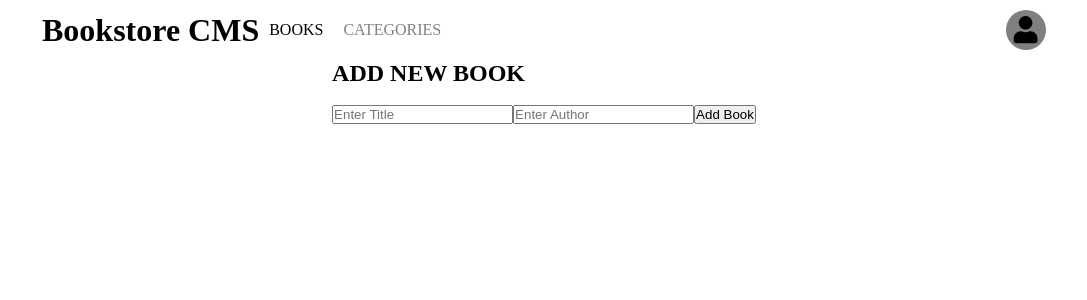
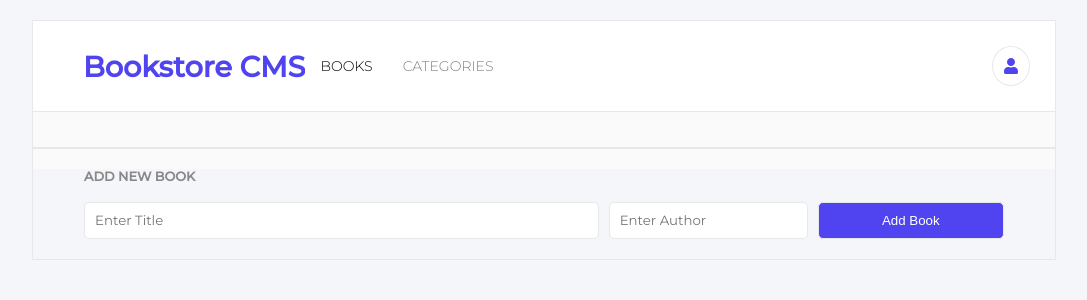
Before and after one commit to Nejjari001/bookstore-project, a React (Create React App) app: page / in a window 1280 px wide. Shown: the top 300 px of the page, without its empty margins (96-1183 px from the left). Built offline with nearby package versions, Linux system fonts and the light colour scheme; no server answers.

Commit message:
Update index.css file

```diff
--- a/src/index.css
+++ b/src/index.css
@@ -1,9 +1,28 @@
+@import url("https://fonts.googleapis.com/css2?family=Montserrat:ital,wght@0,100;0,200;0,300;0,400;0,500;1,100;1,200;1,300;1,400&family=Roboto+Slab:wght@100;200;300;400&display=swap");
+
 *,
 *::before,
 *::after {
   box-sizing: border-box;
   padding: 0;
   margin: 0;
+  font-family: "Circular Book", sans-serif;
+  background-color: #f5f6fa;
+}
+
+:root {
+  --color1: #4f44f0;
+  --color2: #e8e8e8;
+  --font-light: "Roboto Slab", serif;
+  --font-head: "Montserrat", sans-serif;
+}
+
+.color-1 {
+  color: var(--color1);
+}
+
+.white {
+  background-color: #fff;
 }
 
 #root {
@@ -11,6 +30,14 @@
   flex-direction: column;
   justify-content: center;
   align-items: center;
+  background-color: #fafafa;
+  width: 80%;
+  margin: 20px auto;
+  border: 1px solid var(--color2);
+}
+
+button:hover {
+  cursor: pointer;
 }
 
 .flex {
@@ -20,35 +47,291 @@
 
 .header {
   justify-content: space-between;
-  width: 80%;
+  width: 100%;
   margin: auto;
-  padding: 10px;
+  padding: 25px 25px 25px 50px;
+  background-color: #fff;
+  border-bottom: 1px solid var(--color2);
+  margin-bottom: 30px;
+}
+
+.nav {
+  width: 100%;
+}
+
+.nav>h1 {
+  font-family: var(--font-head);
+  font-size: 1.8em;
 }
 
 .navlinks {
   list-style: none;
 }
 
-.navlinks > li > a {
+.navlinks>li>a {
+  font-family: var(--font-head);
+  font-weight: 300;
+  font-size: 14px;
   text-decoration: none;
-  padding: 10px;
+  padding: 15px;
+  color: #303030;
+  background-color: #fff;
 }
 
 .profile-pic {
   width: 40px;
   height: 40px;
-  background: grey;
   border-radius: 50%;
   justify-content: center;
   align-items: center;
+  border: 1px solid var(--color2);
+  background-color: #fff;
+}
+
+.profile-pic:hover {
+  background-color: var(--color2);
+  cursor: pointer;
 }
 
 svg {
-  font-size: 1.7em;
+  font-size: 1em;
+  color: var(--color1);
+  background: transparent;
 }
 
 .book-container {
-  justify-content: space-around;
+  display: flex;
+  flex-wrap: wrap;
   margin-bottom: 20px;
+  width: 90%;
+  border: 1px solid var(--color2);
+  background-color: #fff;
+  padding: 10px;
+}
+
+.book-details {
+  flex: 3;
+  background: #fff;
+  padding: 20px;
+}
+
+.progress-container {
+  flex: 2;
+  display: flex;
+  align-items: center;
+}
+
+.circle {
+  background-color: white;
+  display: flex;
+  align-items: center;
+  gap: 10px;
+}
+
+.percentage {
+  font-size: 2em;
+  font-family: var(--font-head);
+}
+
+.status {
+  font-family: var(--font-head);
+  color: #e7a619;
+  opacity: 0.5;
+}
+
+.status-completion-container {
+  width: 70px;
+  height: 70px;
+  background-color: #fff;
+  border-radius: 50px;
+  position: relative;
+  border: 5px solid var(--color1);
+  border-left-color: var(--color2);
+  rotate: 30deg;
+}
+
+.inner {
+  width: 60px;
+  height: 60px;
+  background-color: #fff;
+  border-radius: 50px;
+  position: absolute;
+}
+
+.seperators-big {
+  width: 2px;
+  height: 70px;
+  margin: 30px 0 0 0;
+  border: 1px solid var(--color2);
+}
+
+.current-chapter {
+  flex: 2;
+  margin-left: 30px;
+  padding: 30px 0 30px 30px;
+}
+
+.category {
+  color: rgba(18, 18, 18, 0.6);
+}
+
+.book-title {
+  font-size: 1.2rem;
+  font-family: var(--font-light);
+  font-weight: 600;
+  letter-spacing: 0;
+}
+
+.author {
+  color: #4386bf;
+  font-size: 0.9em;
+  font-family: var(--font-light);
+  font-weight: 300;
+}
+
+.book-methods>button {
+  border: none;
+  padding: 15px 10px 0 0;
+  color: #4386bf;
+  font-family: var(--font-light);
+  font-weight: 300;
+}
+
+.progress>button {
+  font-family: var(--font-head);
+  color: #fff;
+  background-color: var(--color1);
+  padding: 10px 25px 10px 25px;
+  border: none;
+  border-radius: 5px;
+  font-size: 0.65em;
+}
+
+.book-categories>button {
+  color: #fff;
+  background-color: var(--color1);
+  padding: 7px 15px 7px 15px;
+  border: none;
+  border-radius: 5px;
+  font-size: 0.7em;
+}
+
+.book-methods>button:hover {
+  color: rgba(18, 18, 18, 0.9);
+}
+
+.progress>button:hover {
+  color: var(--color1);
+  background: #fff;
+  box-shadow: 0 0 0.5px 1px var(--color1);
+  cursor: pointer;
+}
+
+.seperators {
+  width: 2px;
+  height: 20px;
+  margin: 10px 10px 0 0;
+  border: 1px solid var(--color2);
+}
+
+.chapter-title {
+  font-family: var(--font-light);
+  font-size: 0.8em;
+  font-weight: 100;
+  padding-bottom: 10px;
+}
+
+.chapter-no {
+  font-family: var(--font-light);
+  font-size: 1em;
+  font-weight: 300;
+  padding-bottom: 10px;
+}
+
+form {
+  width: 90%;
+  margin: 0 auto 20px auto;
+}
+
+.input-group {
+  display: flex;
+  flex-direction: row;
+  width: 100%;
+  margin: auto;
+  gap: 10px;
+  margin-bottom: 20px;
+}
+
+.input {
+  padding: 10px;
+  border: 1px solid var(--color2);
+  border-radius: 5px;
+  background-color: #fff;
+}
+
+input:focus {
+  box-shadow: 0 0 0.5px 1px var(--color1);
+  border: 0;
+  outline: 0;
+}
+
+input::placeholder {
+  font-style: normal;
+  font-family: var(--font-head);
+}
+
+.title {
+  flex: 3;
+}
+
+.authorInput {
+  flex: 1;
+}
+
+.add-title {
+  font-family: var(--font-head);
+  font-size: 0.8em;
+  color: #888;
+}
+
+.add-book {
   width: 100%;
 }
+
+.add-book-btn {
+  flex: 1;
+  background-color: var(--color1);
+  color: #fff;
+}
+
+.add-book-btn:hover {
+  color: var(--color1);
+  background: #fff;
+  box-shadow: 0 0 0.5px 1px var(--color1);
+  cursor: pointer;
+}
+
+.book-categories {
+  width: 100%;
+  text-align: center;
+  background-color: #fff;
+  padding: 20px;
+}
+
+.book-categories>h2 {
+  font-family: var(--font-head);
+  padding-bottom: 10px;
+  color: var(--color1);
+}
+
+.book-categories>h3 {
+  color: rgb(229, 245, 8);
+  padding: 10px;
+}
+
+.seperators-hr {
+  width: 100%;
+  height: 1px;
+  margin: 5px 0 20px 0;
+  border: 1px solid var(--color2);
+}
```
